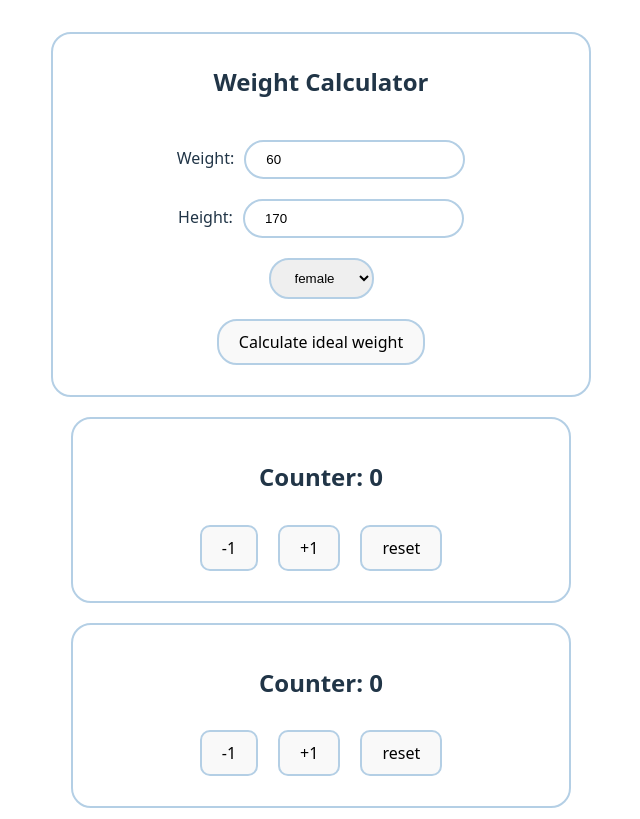
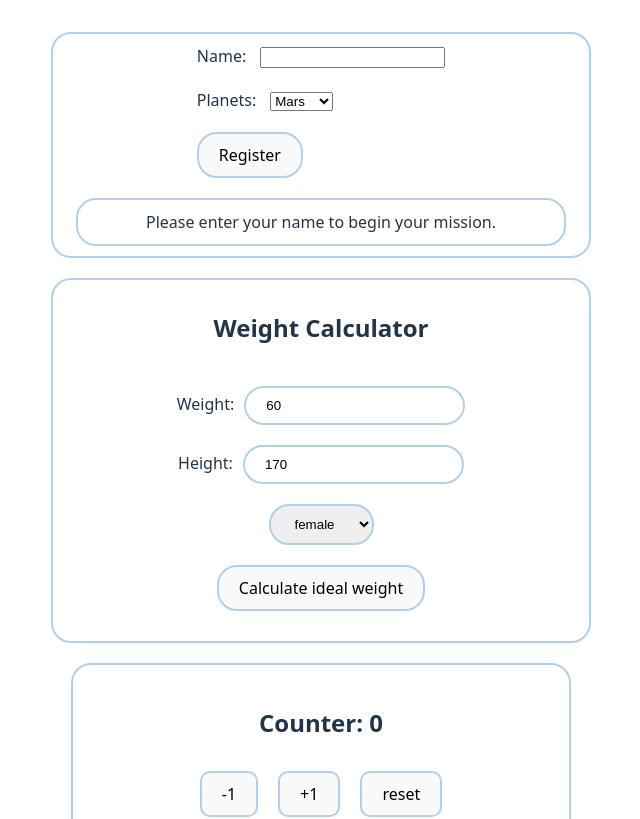
Before and after one commit to an-shem/project-01, a React (Vite) app: page / in a window 1280 px wide. Shown: the top 819 px of the page, without its empty margins (319-959 px from the left). Built offline with nearby package versions, Linux system fonts and the light colour scheme.

Commit message:
add: homework-03

```diff
--- a/src/App.tsx
+++ b/src/App.tsx
@@ -9,6 +9,7 @@ import ProfileCard from './components/ProfileCard/ProfileCard';
 import Counter from './components/Counter/Counter';
 import PersonalGreeting from './components/PersonalGreeting/PersonalGreeting';
 import WeightCalculator from './components/WeightCalculator/WeightCalculator';
+import SpaceMissionForm from './components/SpaceMissionForm/SpaceMissionForm';
 
 const userProfile = {
   avatar: Avatar,
@@ -21,6 +22,7 @@ function App() {
   const name = 'Vasiliy';
   return (
     <>
+      <SpaceMissionForm />
       <WeightCalculator />
       <Counter />
       <Counter />
--- /dev/null
+++ b/src/components/SpaceMissionForm/SpaceMissionForm.module.css
@@ -0,0 +1,37 @@
+.registerFormWrapper {
+  display: flex;
+  flex-direction: column;
+  align-items: center;
+  margin-bottom: 20px;
+  padding: 10px 20px;
+  border: 2px solid #b4cfe5;
+  border-radius: 20px;
+}
+
+.registerForm {
+  display: flex;
+  flex-direction: column;
+  align-items: flex-start;
+  gap: 20px;
+}
+
+.registerForm input,
+.registerForm select {
+  margin-left: 14px;
+}
+
+.registerForm button,
+.outputMessage {
+  padding: 10px 20px;
+  border: 2px solid #b4cfe5;
+  border-radius: 20px;
+}
+.registerForm button:hover {
+  background-color: #2181a0;
+  color: #fff;
+}
+
+.outputMessage {
+  min-width: 90%;
+  margin-top: 20px;
+}
--- /dev/null
+++ b/src/components/SpaceMissionForm/SpaceMissionForm.tsx
@@ -0,0 +1,45 @@
+import { useState, type JSX } from 'react';
+import styles from './SpaceMissionForm.module.css';
+
+export default function SpaceMissionForm(): JSX.Element {
+  const initialValueName = '';
+  const initialValuePlanet = 'mars';
+  const initialValueMessage = 'Please enter your name to begin your mission.';
+  const [name, setName] = useState<string>(initialValueName);
+  const [planet, setPlanet] = useState<string>(initialValuePlanet);
+  const [message, setMessage] = useState<string>(initialValueMessage);
+
+  function handleRegister(): void {
+    if (name.length === 0) {
+      setMessage(initialValueMessage);
+      return;
+    }
+    setMessage(`Astronaut ${name} is headed to ${planet.replace(planet[0], planet[0].toUpperCase())}!`);
+    setName(initialValueName);
+    setPlanet(initialValuePlanet);
+  }
+
+  return (
+    <div className={styles.registerFormWrapper}>
+      <form action="" className={styles.registerForm}>
+        <label htmlFor="name-id">
+          Name:
+          <input type="text" id="name-id" value={name} onChange={(e) => setName(e.target.value.trim())} />
+        </label>
+        <label htmlFor="planets-id">
+          Planets:
+          <select name="planets" id="planets-id" value={planet} onChange={(e) => setPlanet(e.target.value)}>
+            <option value="mars">Mars</option>
+            <option value="venus">Venus</option>
+            <option value="jupiter">Jupiter</option>
+            <option value="saturn">Saturn</option>
+          </select>
+        </label>
+        <button type="button" onClick={handleRegister}>
+          Register
+        </button>
+      </form>
+      <div className={styles.outputMessage}>{message}</div>
+    </div>
+  );
+}
--- a/src/components/WeightCalculator/WeightCalculator.tsx
+++ b/src/components/WeightCalculator/WeightCalculator.tsx
@@ -34,9 +34,7 @@ export default function WeightCalculator() {
       </label>
 
       <select name="gender" id="" value={gender} onChange={(e) => setGender(e.target.value)}>
-        <option value="female" selected>
-          female
-        </option>
+        <option value="female">female</option>
         <option value="male">male</option>
       </select>
 
```
